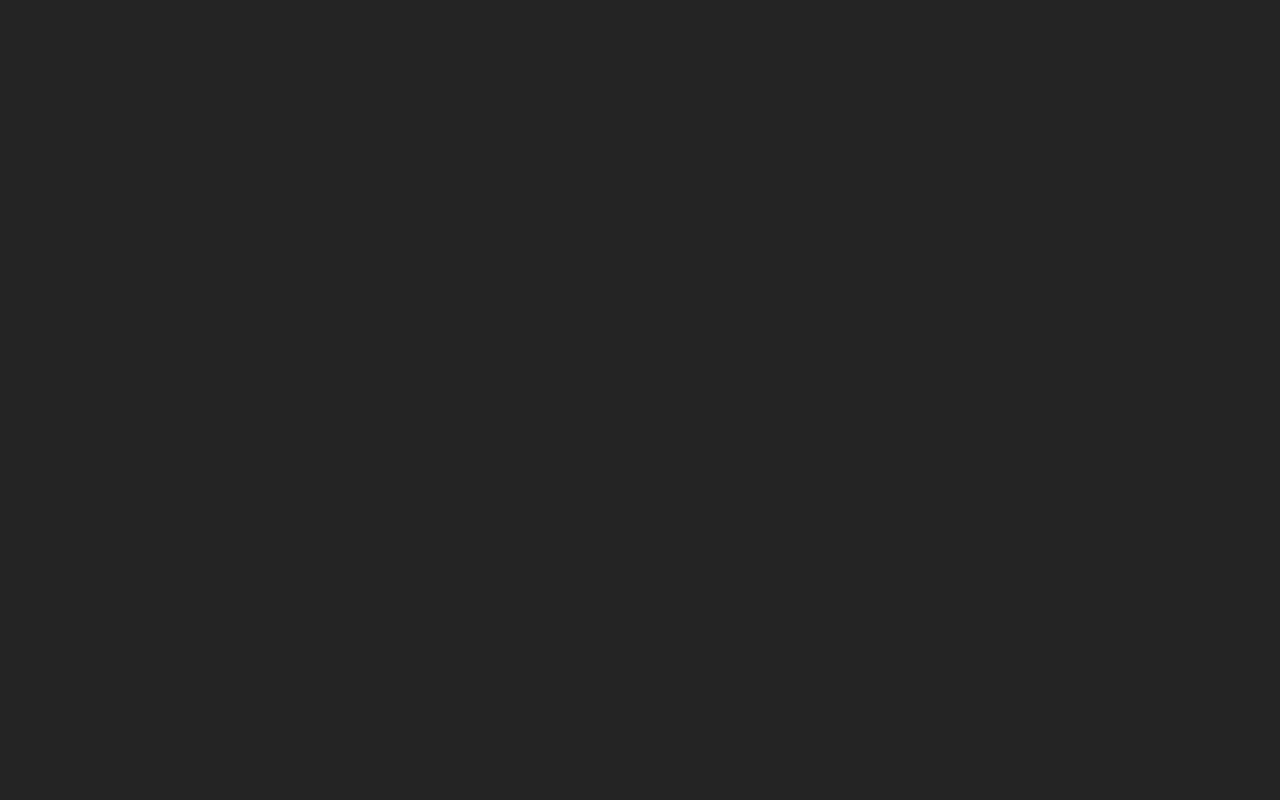
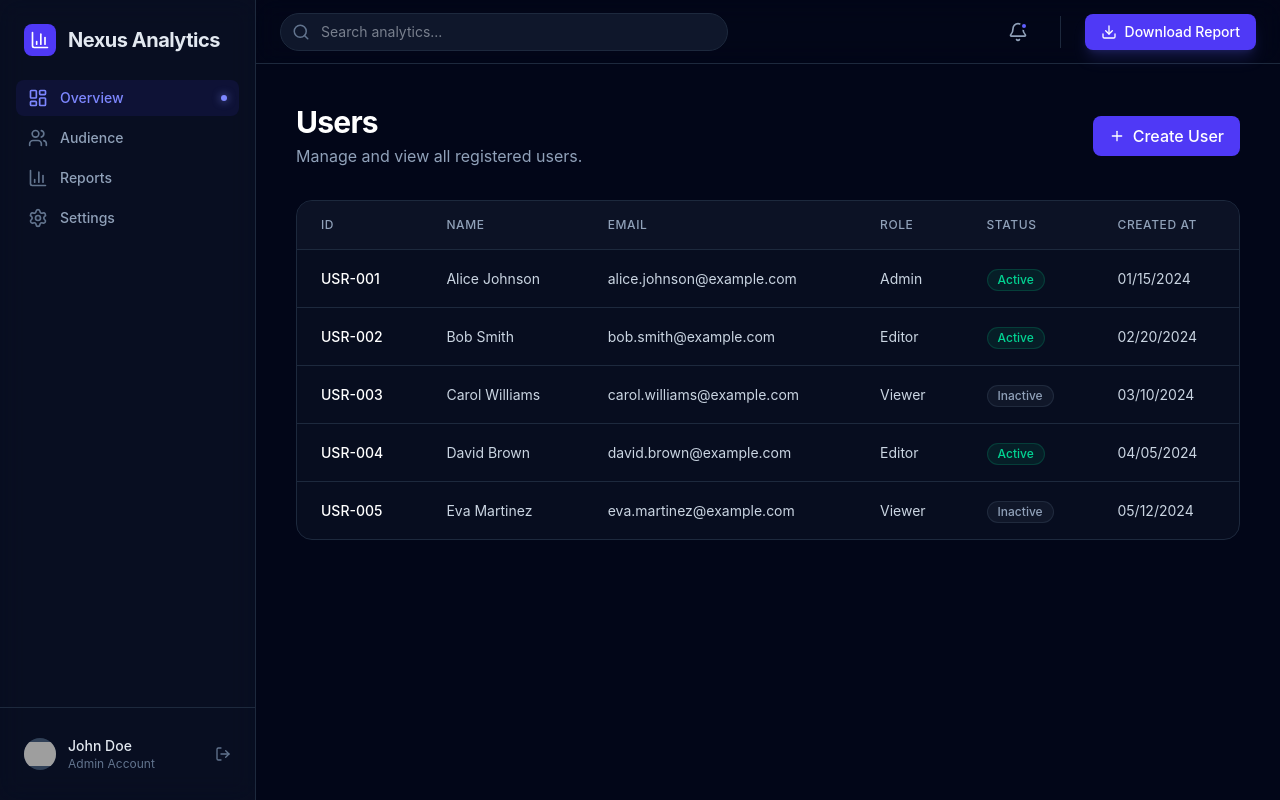
Before and after one commit to sameert-iprogrammer/testing-app, a React (Vite) app: page /users in a window 1280 px wide. Before the commit this address had no page. Built offline with nearby package versions, Linux system fonts and the light colour scheme; sample sign-in values are in the browser's storage; grey boxes are pictures that could not be loaded.

Commit message:
Add Users page with mock data and route implementation

```diff
--- a/src/App.tsx
+++ b/src/App.tsx
@@ -5,6 +5,7 @@ import DashboardLayout from './components/DashboardLayout';
 import DashboardPage from './pages/DashboardPage';
 import SettingsPage from './pages/SettingsPage';
 import ReportsPage from './pages/ReportsPage';
+import UsersPage from './pages/UsersPage';
 
 function App() {
   return (
@@ -35,6 +36,13 @@ function App() {
             </DashboardLayout>
           </ProtectedRoute>
         } />
+        <Route path="/users" element={
+          <ProtectedRoute>
+            <DashboardLayout>
+              <UsersPage />
+            </DashboardLayout>
+          </ProtectedRoute>
+        } />
 
         {/* Default Redirect */}
         <Route path="/" element={<Navigate to="/login" replace />} />
--- /dev/null
+++ b/src/pages/UsersPage.tsx
@@ -0,0 +1,102 @@
+import React from 'react';
+import { Plus } from 'lucide-react';
+import { useToast } from '../components/Toast';
+
+interface User {
+  id: string;
+  name: string;
+  email: string;
+  role: string;
+  status: 'active' | 'inactive';
+  createdAt: string;
+}
+
+const mockUsers: User[] = [
+  { id: 'USR-001', name: 'Alice Johnson', email: 'alice.johnson@example.com', role: 'Admin', status: 'active', createdAt: '2024-01-15T08:30:00Z' },
+  { id: 'USR-002', name: 'Bob Smith', email: 'bob.smith@example.com', role: 'Editor', status: 'active', createdAt: '2024-02-20T14:45:00Z' },
+  { id: 'USR-003', name: 'Carol Williams', email: 'carol.williams@example.com', role: 'Viewer', status: 'inactive', createdAt: '2024-03-10T09:15:00Z' },
+  { id: 'USR-004', name: 'David Brown', email: 'david.brown@example.com', role: 'Editor', status: 'active', createdAt: '2024-04-05T16:00:00Z' },
+  { id: 'USR-005', name: 'Eva Martinez', email: 'eva.martinez@example.com', role: 'Viewer', status: 'inactive', createdAt: '2024-05-12T11:20:00Z' },
+];
+
+const StatusBadge: React.FC<{ status: User['status'] }> = ({ status }) => {
+  const styles: Record<User['status'], string> = {
+    active: 'bg-emerald-500/10 text-emerald-400 border-emerald-500/20',
+    inactive: 'bg-slate-500/10 text-slate-400 border-slate-500/20',
+  };
+
+  return (
+    <span className={`inline-flex items-center px-2.5 py-0.5 rounded-full text-xs font-medium border ${styles[status]}`}>
+      {status.charAt(0).toUpperCase() + status.slice(1)}
+    </span>
+  );
+};
+
+const UsersPage: React.FC = () => {
+  const { showToast } = useToast();
+
+  return (
+    <div className="space-y-8 animate-in fade-in duration-700">
+      <div className="flex items-center justify-between">
+        <div>
+          <h1 className="text-3xl font-bold tracking-tight text-white">Users</h1>
+          <p className="text-slate-400 mt-1">Manage and view all registered users.</p>
+        </div>
+        <button
+          onClick={() => showToast('Create User functionality coming soon!', 'success')}
+          className="bg-indigo-600 hover:bg-indigo-700 text-white font-medium py-2 px-4 rounded-lg transition-colors flex items-center gap-2"
+        >
+          <Plus className="w-4 h-4" />
+          Create User
+        </button>
+      </div>
+
+      <div className="bg-slate-900/40 border border-slate-800 rounded-2xl overflow-hidden">
+        <div className="overflow-x-auto">
+          <table className="w-full max-w-full text-left" aria-label="Users list">
+            <thead className="bg-slate-900/60 border-b border-slate-800">
+              <tr>
+                <th className="px-6 py-4 text-xs font-medium text-slate-400 uppercase tracking-wider">ID</th>
+                <th className="px-6 py-4 text-xs font-medium text-slate-400 uppercase tracking-wider">Name</th>
+                <th className="px-6 py-4 text-xs font-medium text-slate-400 uppercase tracking-wider">Email</th>
+                <th className="px-6 py-4 text-xs font-medium text-slate-400 uppercase tracking-wider">Role</th>
+                <th className="px-6 py-4 text-xs font-medium text-slate-400 uppercase tracking-wider">Status</th>
+                <th className="px-6 py-4 text-xs font-medium text-slate-400 uppercase tracking-wider">Created At</th>
+              </tr>
+            </thead>
+            <tbody className="divide-y divide-slate-800">
+              {mockUsers.length === 0 ? (
+                <tr>
+                  <td colSpan={6} className="px-6 py-12 text-center text-slate-400">
+                    No users found.
+                  </td>
+                </tr>
+              ) : (
+                mockUsers.map((user) => (
+                  <tr key={user.id} className="hover:bg-slate-800/30 transition-colors">
+                    <td className="px-6 py-4 whitespace-nowrap text-sm font-medium text-white">{user.id}</td>
+                    <td className="px-6 py-4 whitespace-nowrap text-sm text-slate-300">{user.name}</td>
+                    <td className="px-6 py-4 whitespace-nowrap text-sm text-slate-300">{user.email}</td>
+                    <td className="px-6 py-4 whitespace-nowrap text-sm text-slate-300">{user.role}</td>
+                    <td className="px-6 py-4 whitespace-nowrap">
+                      <StatusBadge status={user.status} />
+                    </td>
+                    <td className="px-6 py-4 whitespace-nowrap text-sm text-slate-300">
+                      {new Date(user.createdAt).toLocaleDateString('en-US', {
+                        month: '2-digit',
+                        day: '2-digit',
+                        year: 'numeric',
+                      })}
+                    </td>
+                  </tr>
+                ))
+              )}
+            </tbody>
+          </table>
+        </div>
+      </div>
+    </div>
+  );
+};
+
+export default UsersPage;
```
Also changed, not shown: 3 other files (tests, documents, lock files or other folders).
